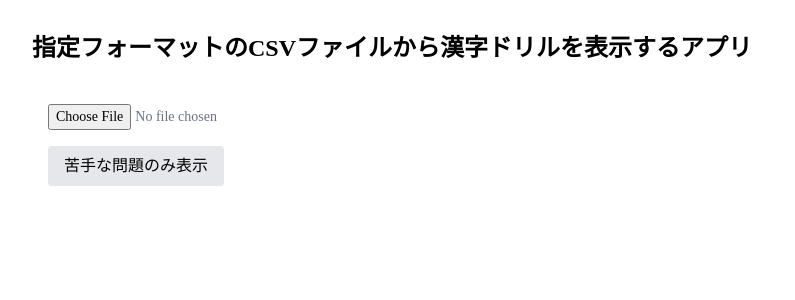
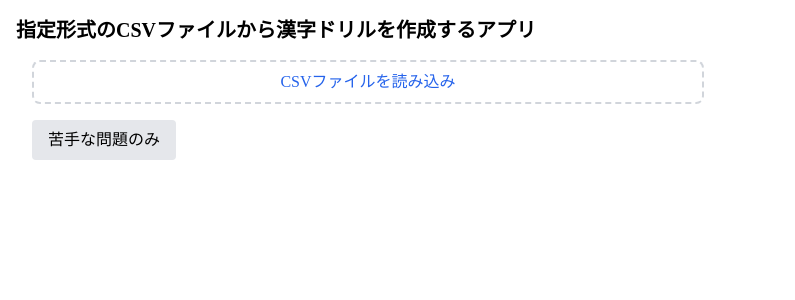
Before and after one commit to kloir-z/kanji-drill, a React (Vite) app: page / in a window 1280 px wide. Shown: the top 300 px of the page, without its empty margins (0-795 px from the left). Built offline with nearby package versions, Linux system fonts and the light colour scheme; a web font is replaced by a local one.

Commit message:
タイトルを変更。CSVファイルの読み込み部分の変更

```diff
--- a/src/App.tsx
+++ b/src/App.tsx
@@ -2,8 +2,8 @@ import KanjiDrill from './components/KanjiDrill'
 
 function App() {
   return (
-    <main className="min-h-screen p-8">
-      <h1 className="text-2xl font-bold mb-6">指定フォーマットのCSVファイルから漢字ドリルを表示するアプリ</h1>
+    <main className="min-h-screen p-4">
+      <h1 className="text-xl font-bold">指定形式のCSVファイルから漢字ドリルを作成するアプリ</h1>
       <KanjiDrill />
     </main>
   )
--- a/src/components/KanjiDrill.tsx
+++ b/src/components/KanjiDrill.tsx
@@ -22,6 +22,7 @@ const KanjiDrill = () => {
     const [questionsPerRow, setQuestionsPerRow] = useState(5);
     const [selectedFileId, setSelectedFileId] = useState<string>('');
     const [showDifficultOnly, setShowDifficultOnly] = useState(false);
+    const [selectedFileName, setSelectedFileName] = useState<string>('');
 
     const displayQuestions = showDifficultOnly ? difficultQuestions : questions;
 
@@ -66,6 +67,22 @@ const KanjiDrill = () => {
     const handleFileChange = (event: ChangeEvent<HTMLInputElement>) => {
         const file = event.target.files?.[0];
         if (file) {
+            setSelectedFileName(file.name);
+            processCSV(file);
+        }
+    };
+
+    const handleDragOver = (e: React.DragEvent<HTMLDivElement>) => {
+        e.preventDefault();
+        e.stopPropagation();
+    };
+
+    const handleDrop = (e: React.DragEvent<HTMLDivElement>) => {
+        e.preventDefault();
+        e.stopPropagation();
+        const file = e.dataTransfer.files[0];
+        if (file && file.type === 'text/csv') {
+            setSelectedFileName(file.name);
             processCSV(file);
         }
     };
@@ -88,13 +105,45 @@ const KanjiDrill = () => {
     return (
         <div className="p-4">
             <div className="mb-4">
-                <div className="flex gap-4 items-center mb-4">
+                <div
+                    className="w-full max-w-2xl border-2 border-dashed border-gray-300 rounded-lg p-2 text-center hover:border-gray-400 transition-colors duration-200"
+                    onDragOver={handleDragOver}
+                    onDrop={handleDrop}
+                >
+                    <label className="cursor-pointer">
+                        <div className="space-y-2">
+                            <div className="text-gray-600">
+                                {selectedFileName ? (
+                                    <span className="text-blue-600">{selectedFileName}</span>
+                                ) : (
+                                    <>
+                                        <span className="text-blue-600 hover:text-blue-700">CSVファイルを読み込み</span>
+                                    </>
+                                )}
+                            </div>
+                        </div>
                         <input
                             type="file"
                             accept=".csv"
                             onChange={handleFileChange}
-                        className="block text-sm text-gray-500"
+                            className="hidden"
                         />
+                    </label>
+                </div>
+
+                {errors.length > 0 && (
+                    <div className="bg-red-100 border border-red-400 text-red-700 px-4 py-3 rounded mb-4">
+                        <ul className="list-none">
+                            {errors.map((error, index) => (
+                                <li key={index}>
+                                    行 {error.line}: {error.message}
+                                </li>
+                            ))}
+                        </ul>
+                    </div>
+                )}
+            </div>
+
             {storedFiles.length > 0 && (
                 <div className="flex items-center gap-2">
                     <select
@@ -102,7 +151,7 @@ const KanjiDrill = () => {
                         onChange={handleStoredFileSelect}
                         className="block w-64 p-2 border border-gray-300 rounded"
                     >
-                                <option value="">保存されたファイルを選択...</option>
+                        <option value="">保存ファイル...</option>
                         {storedFiles.map((file: StoredCSVFile) => (
                             <option key={file.id} value={file.id}>
                                 {file.name}
@@ -119,20 +168,6 @@ const KanjiDrill = () => {
                     )}
                 </div>
             )}
-                </div>
-
-                {errors.length > 0 && (
-                    <div className="bg-red-100 border border-red-400 text-red-700 px-4 py-3 rounded mb-4">
-                        <ul className="list-none">
-                            {errors.map((error, index) => (
-                                <li key={index}>
-                                    行 {error.line}: {error.message}
-                                </li>
-                            ))}
-                        </ul>
-                    </div>
-                )}
-            </div>
 
             <div className="mt-4 flex gap-4">
                 <button
@@ -142,11 +177,11 @@ const KanjiDrill = () => {
                         : 'bg-gray-200 hover:bg-gray-300'
                         }`}
                 >
-                    {showDifficultOnly ? '全ての問題を表示' : '苦手な問題のみ表示'}
+                    {showDifficultOnly ? '全ての問題' : '苦手な問題のみ'}
                 </button>
                 {showDifficultOnly && (
                     <span className="text-sm text-gray-600 self-center">
-                        苦手な問題: {difficultQuestions.length}問
+                        {difficultQuestions.length}問
                     </span>
                 )}
             </div>
```
Lines whose indentation alone changed are shown as unchanged.
